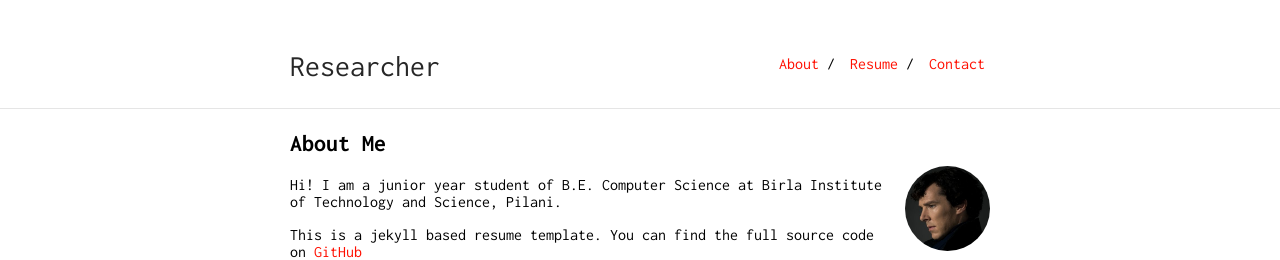
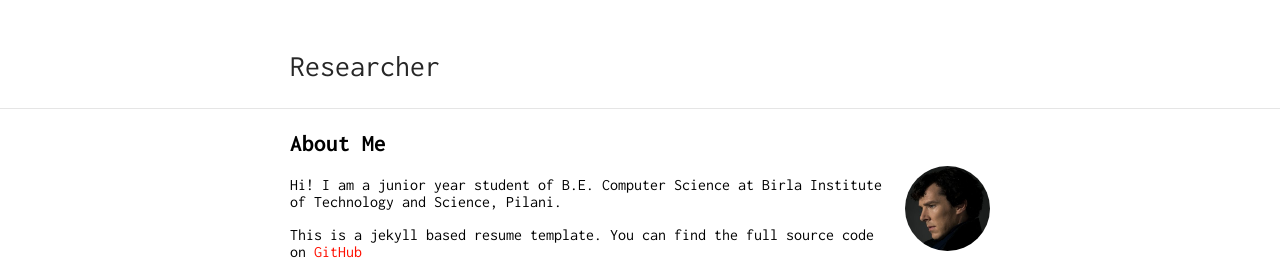
Before and after one commit to tomtkg/tomtkg.github.io, a Jekyll site: the page built from index.md, in a window 1280 px wide. Shown: the top 260 px of the page. Built offline with Jekyll 4.4.1, drawn with Linux system fonts in a browser that asks for light colours; our own code applies the rules of GitHub Pages for plain Markdown files.

Commit message:
Update _config.yml

```diff
--- a/_config.yml
+++ b/_config.yml
@@ -1,5 +1,5 @@
 title: Researcher
-url: "https://ankitsultana.com"
+url: "https://tomtkg.github.io"
 baseurl: "/researcher"
 
 markdown: kramdown
@@ -14,11 +14,3 @@ footer_text: "Page design by Ankit Sultana"
 sass:
     style: compressed
     sass_dir: _sass
-
-nav:
- - name: "About"
-   link: "/researcher/"
- - name: "Resume"
-   link: "resume.pdf"
- - name: "Contact"
-   link: "contact"
```
